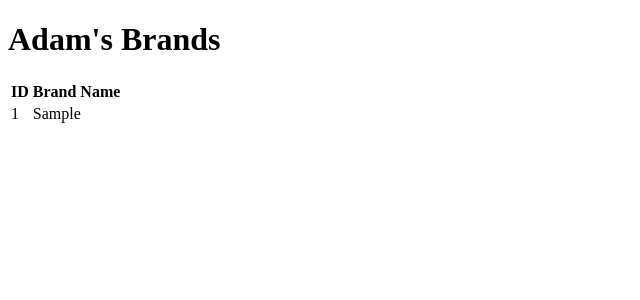
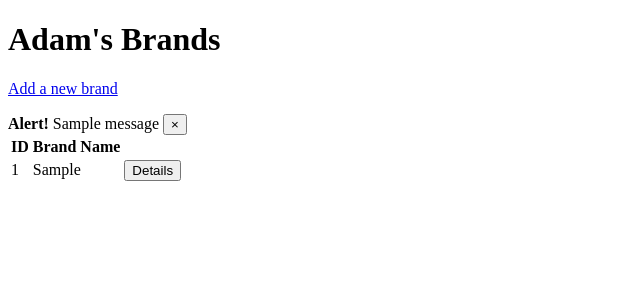
Before and after one commit to aahelf/hw4, a Flask app: page / in a window 1280 px wide. Shown: the top 300 px of the page, without its empty margins (0-640 px from the left). Run offline with Flask 2, Linux system fonts and the light colour scheme; tables that the repository leaves empty hold one stand-in row (values such as "Sample post"); one stand-in notice (Sample message) is shown; parts of the project's set-up code (start-up, migrations or seed data) failed here and were passed over.

Commit message:
started update page for brands

```diff
--- a/app.py
+++ b/app.py
@@ -38,7 +38,7 @@ def index():
     all_brands = aahelf_brandsapp.query.all()
     return render_template('index.html', brands=all_brands, pageTitle='Adam\'s Brands')
 
-@app.route('/add_brand', methods=['GET', 'POST'])
+@app.route('/brand/new', methods=['GET', 'POST'])
 def add_brand():
     form = BrandForm()
     if form.validate_on_submit():
@@ -54,6 +54,20 @@ def brand(brandID):
     brand = aahelf_brandsapp.query.get_or_404(brandID)
     return render_template('brand.html', form=brand, pageTitle='Brand Details')
 
+@app.route('/brand/<int:brandID>/update', methods=['GET','POST'])
+def update_brand(brandID):
+    brandq = aahelf_brandsapp.query.get_or_404(brandID)
+    form = BrandForm()
+    if form.validate_on_submit():
+        brandq.brand = form.brand.data
+        db.session.commit()
+        flash('Your brand has been updated.')
+        return redirect(url_for('brand', brandID=brandq.brandID))
+    #elif request.method == 'GET':
+    form.brand.data = brandq.brand
+    return render_template('add_brand.html', form=form, pageTitle='Update Post',
+                            legend="Update A Brand")
+
 @app.route('/brand/<int:brandID>/delete', methods=['POST'])
 def delete_brand(brandID):
     if request.method == 'POST': #if it's a POST request, delete the friend from the database
--- a/templates/brand.html
+++ b/templates/brand.html
@@ -25,6 +25,7 @@
 
     {{ form.brand.label }} {{ form.brand }}
 
+    <input type="submit" formaction="{{url_for('update_brand', brandID=form.brandID)}}" value="Update">
     <input type="submit" formaction="{{url_for('delete_brand', brandID=form.brandID)}}" value="Delete">
 
 
--- a/templates/index.html
+++ b/templates/index.html
@@ -1,6 +1,21 @@
 {% extends 'base.html' %}
 
 {% block body %}
+<p><a href="{{ url_for('add_brand')}}"> Add a new brand</a></p>
+
+{% with messages = get_flashed_messages() %}
+ {% if messages %}
+ <div class="alert alert-warning alert-dismissible fade show" role="alert" id="flash">
+   {% for message in messages %}
+   <strong>Alert!</strong> {{ message }}
+   <button type="button" class="close" data-dismiss="alert" aria-label="Close">
+     <span aria-hidden="true">&times;</span>
+   </button>
+   {% endfor %}
+   {% endif %}
+   {% endwith %}
+ </div>
+
 {% if brands %}
     <table>
         <thead>
@@ -15,10 +30,16 @@
             <tr>
                 <td> {{ row.brandID }}</td>
                 <td> {{ row.brand }}</td>
+
+                    <td>
+          <form action="{{ url_for('brand', brandID=row.brandID) }}" method="POST">
+            <input type="submit" value="Details" class="btn btn-info" />
+          </form>
+        </td>
+
             </tr>
             {% endfor %}
         </tbody>
     </table>
 {% endif %}
-
 {% endblock %}
```
Also changed, not shown: templates/add_brand.html (+16 -1 lines).
